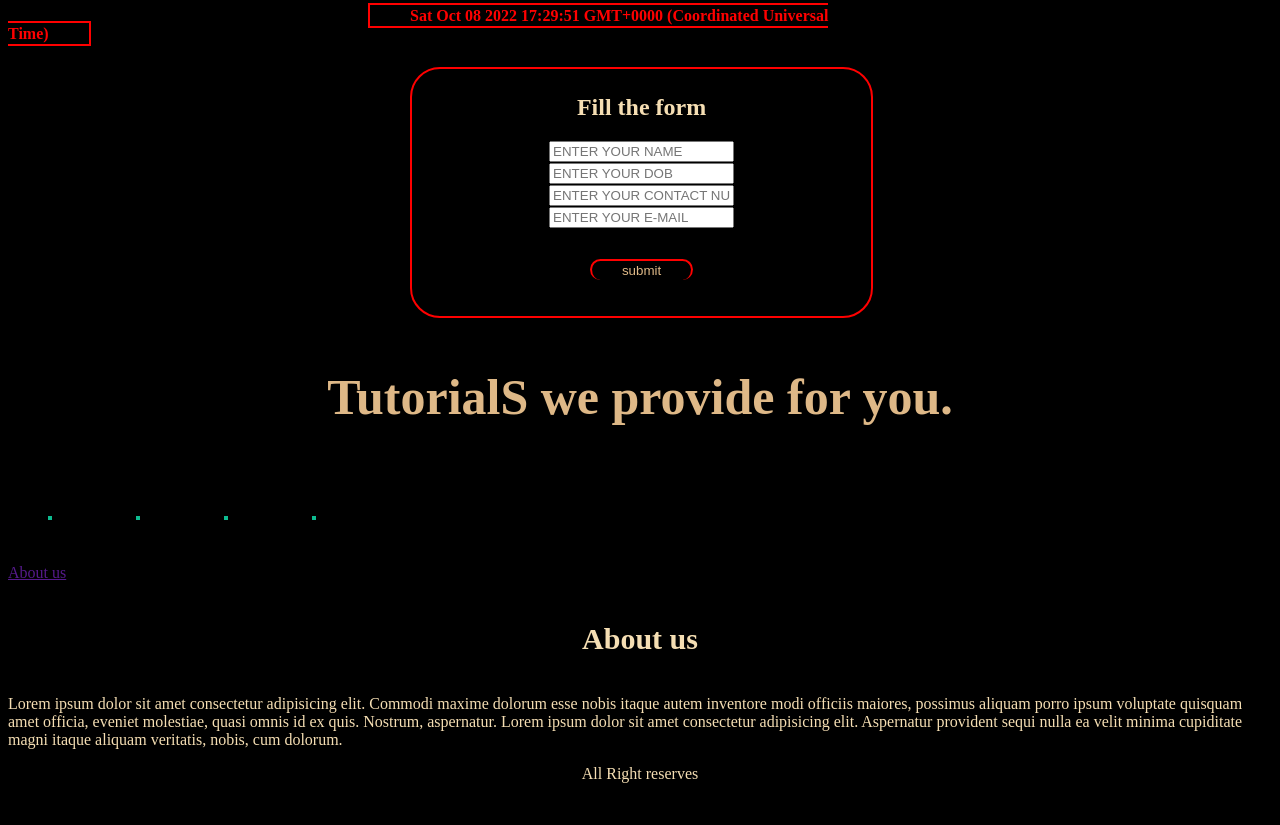
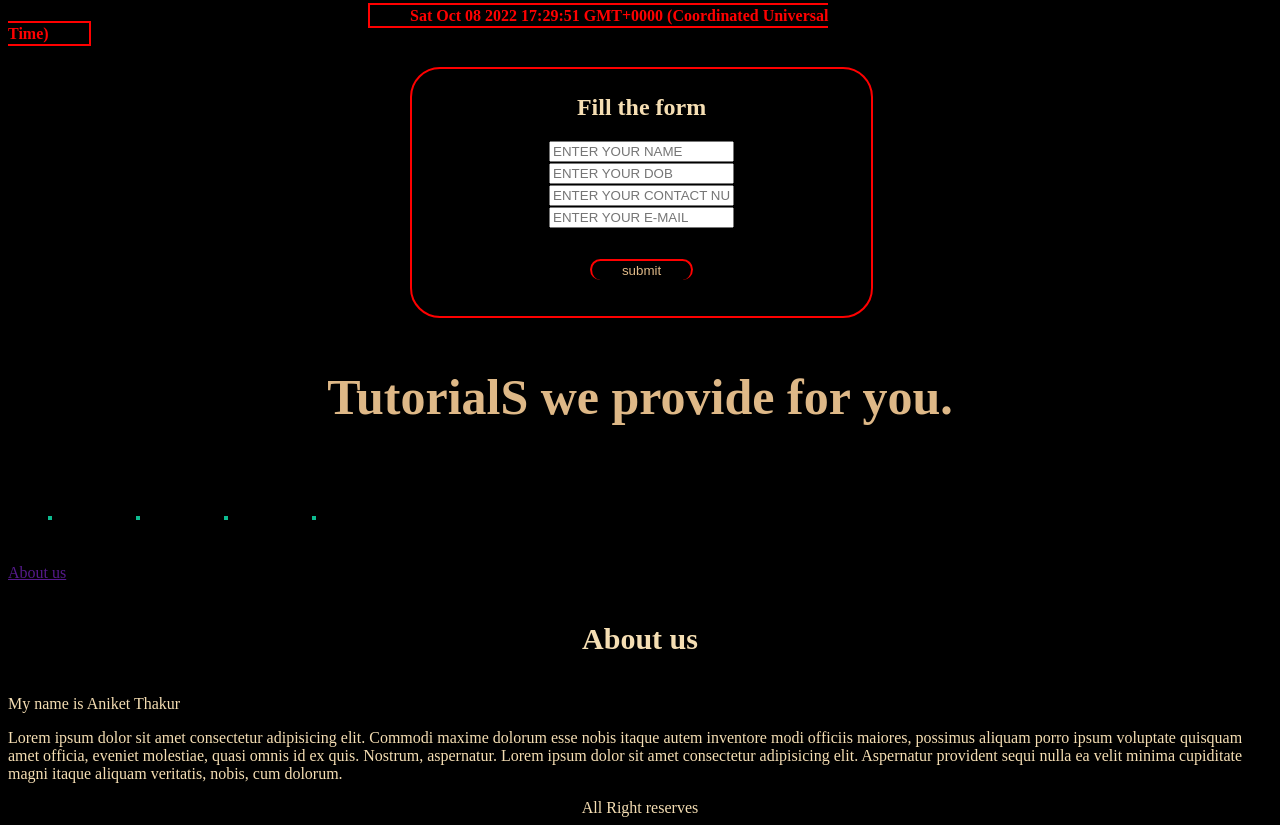
Before and after one commit to An1ket-thakur/coding-website, a plain HTML site: page index.html in a window 1280 px wide. Shown: the part 567-1392 px from the top of the page. Before the commit the page ends 1358 px from the top, so only its background shows below. Drawn offline with Linux system fonts and the light colour scheme; files that its build step writes are made by us from their sources; files whose address does not match are found by name.

Commit message:
Update index.html

```diff
--- a/index.html
+++ b/index.html
@@ -61,6 +61,7 @@
 <div class="about">
     <a id="about" href="">About us</a>
     <h4>About us</h4>
+    <p> My name is Aniket Thakur</p>
     <p> Lorem ipsum dolor sit amet consectetur adipisicing elit. Commodi maxime dolorum esse nobis itaque autem inventore modi officiis maiores, possimus aliquam porro ipsum voluptate quisquam amet officia, eveniet molestiae, quasi omnis id ex quis. Nostrum, aspernatur. Lorem ipsum dolor sit amet consectetur adipisicing elit. Aspernatur provident sequi nulla ea velit minima cupiditate magni itaque aliquam veritatis, nobis, cum dolorum.</p>
 </div>
 <footer id="footer">All Right reserves</footer>
```
